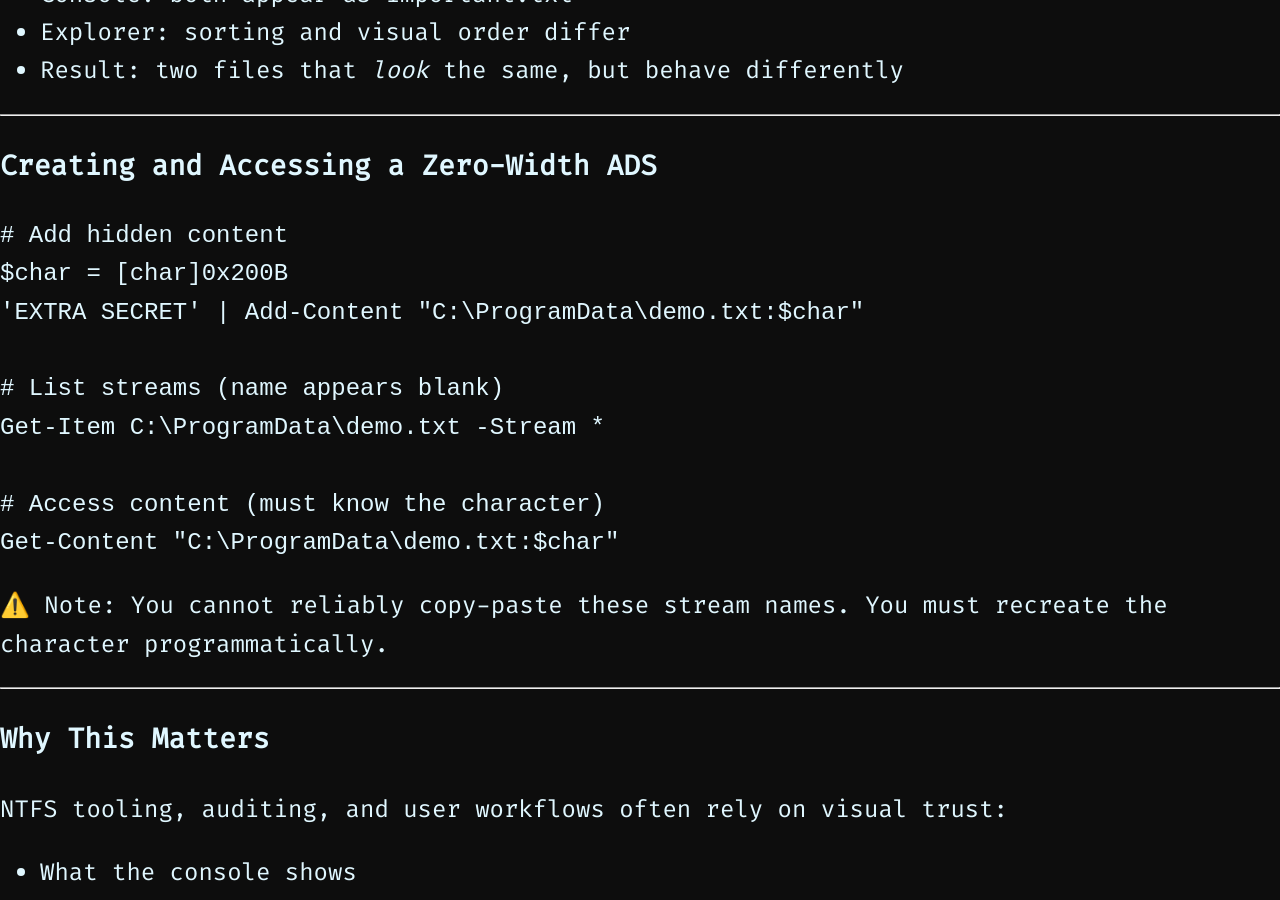
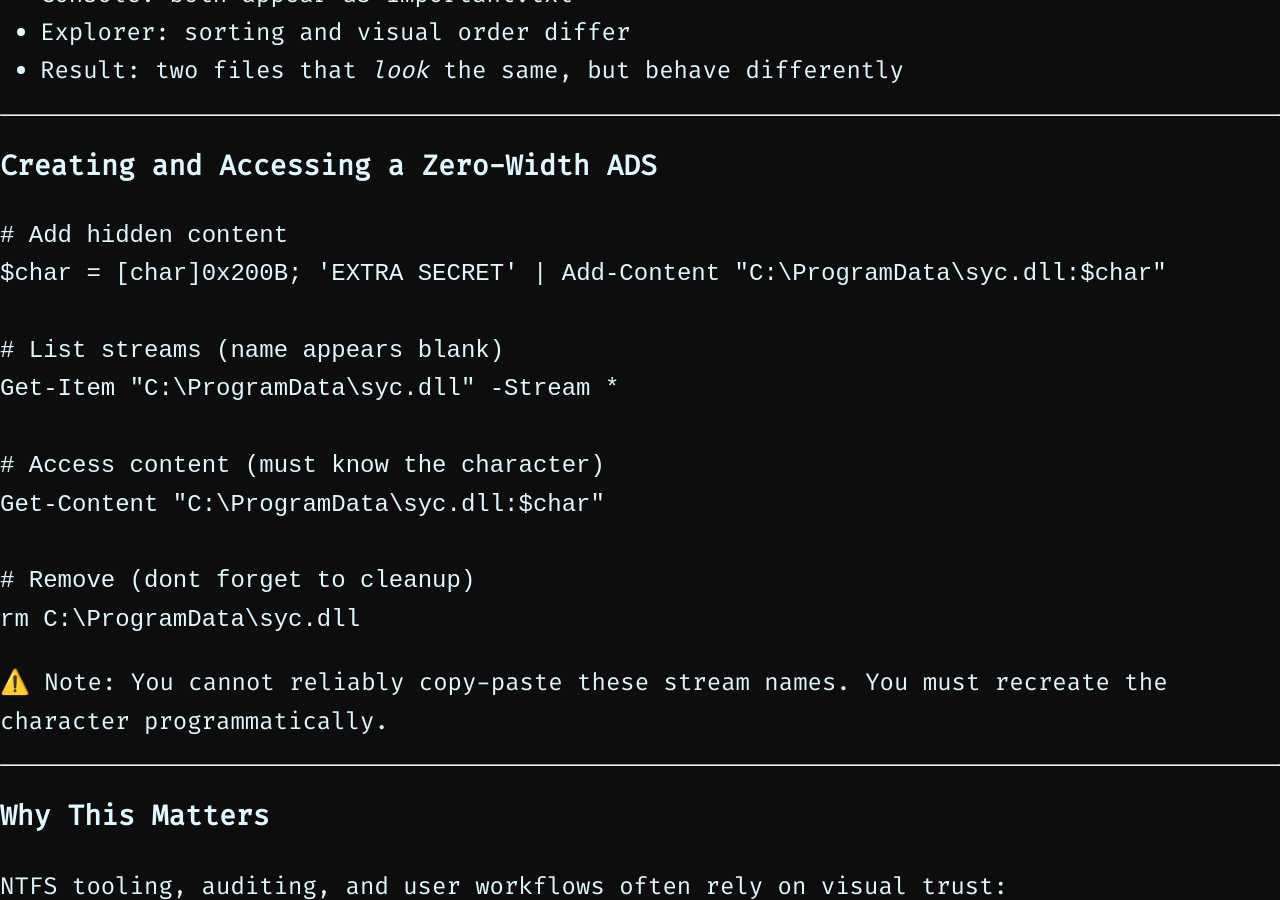
Before and after one commit to Qweary/Qweary.github.io, a Jekyll site: the page built from _posts/2026-01-28-invisible-streams.md, in a window 1280 px wide and 900 px high, scrolled down 3976 px. Built offline with Jekyll 4.4.1, drawn with Linux system fonts in a browser that asks for light colours; a script that is not in the unit is left out; some of the changed text lies outside the part shown.

Commit message:
Update 2026-01-28-invisible-streams.md

````diff
--- a/_posts/2026-01-28-invisible-streams.md
+++ b/_posts/2026-01-28-invisible-streams.md
@@ -2,7 +2,7 @@
 
 
 layout: post
-title: "≋≋Invisible Streams - Zero-Width Unicode Streams for NTFS Stealth≋≋"
+title: "≋≋ Invisible Streams - Zero-Width Unicode Streams for NTFS Stealth ≋≋"
 date: 2026-01-28
 author: Qweary
 categories: [redteam, windows, ads, ntfs, apparition]
@@ -125,14 +125,16 @@ New-Item "important.txt" -ItemType File
 
 ``` powershell
 # Add hidden content
-$char = [char]0x200B
-'EXTRA SECRET' | Add-Content "C:\ProgramData\demo.txt:$char"
+$char = [char]0x200B; 'EXTRA SECRET' | Add-Content "C:\ProgramData\syc.dll:$char"
 
 # List streams (name appears blank)
-Get-Item C:\ProgramData\demo.txt -Stream *
+Get-Item "C:\ProgramData\syc.dll" -Stream *
 
 # Access content (must know the character)
-Get-Content "C:\ProgramData\demo.txt:$char"
+Get-Content "C:\ProgramData\syc.dll:$char"
+
+# Remove (dont forget to cleanup)
+rm C:\ProgramData\syc.dll
 ```
 
 ⚠️ Note: You cannot reliably copy-paste these stream names. You must recreate the character programmatically.
````
